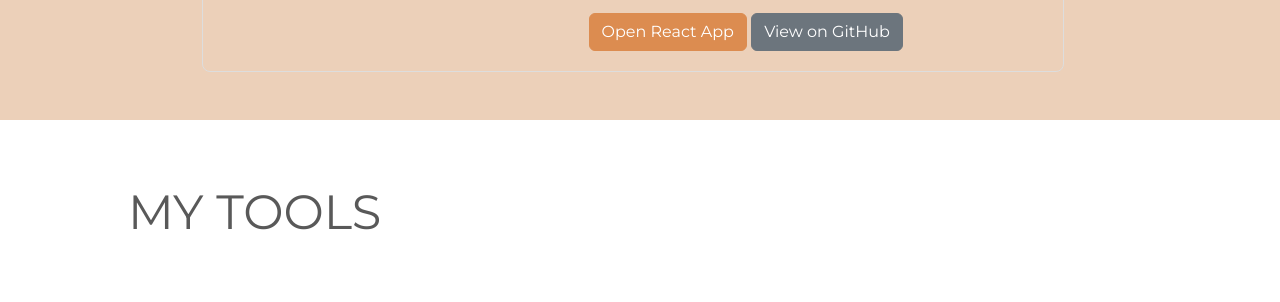
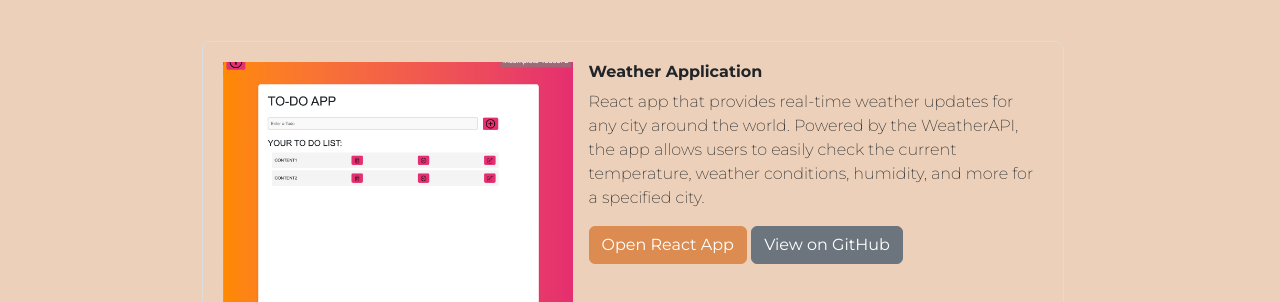
Before and after one commit to LlamaIlana/llamaIlana.github.io, a plain HTML site: page index.html in a window 1280 px wide. Shown: the part 2810-3112 px from the top of the page. Drawn offline with nearby package versions, Linux system fonts and the light colour scheme.

Commit message:
Your commit message

```diff
--- a/css/style.css
+++ b/css/style.css
@@ -134,7 +134,8 @@ nav {
 
 .portfolio-image-1 img,
 .portfolio-image-2 img,
-.portfolio-image-3 img {
+.portfolio-image-3 img,
+.portfolio-image-4 img {
   width: 350px;
   height: 300px;
   object-fit: cover;
--- a/index.html
+++ b/index.html
@@ -217,6 +217,13 @@
               class="btn btn-secondary">
               View on GitHub
             </a>
+          </div>
+        </section>
+        <section class="port">
+          <div class="portfolio-image-4">
+            <img src="../img/to_do_list.png" alt="to-do-list" />
+          </div>
+          <div class="text-port">
             <h3>Weather Application</h3>
             <p>
               React app that provides real-time weather updates for any city
@@ -225,13 +232,13 @@
               humidity, and more for a specified city.
             </p>
             <a
-              href="https://llamailana.github.io/FurnitureWebStore/"
+              href="https://llamailana.github.io/weather-app/"
               target="_blank"
               class="btn btn-primary">
               Open React App
             </a>
             <a
-              href="https://github.com/LlamaIlana/FurnitureWebStore.git"
+              href="https://github.com/LlamaIlana/weather-app.git"
               target="_blank"
               class="btn btn-secondary">
               View on GitHub
```
